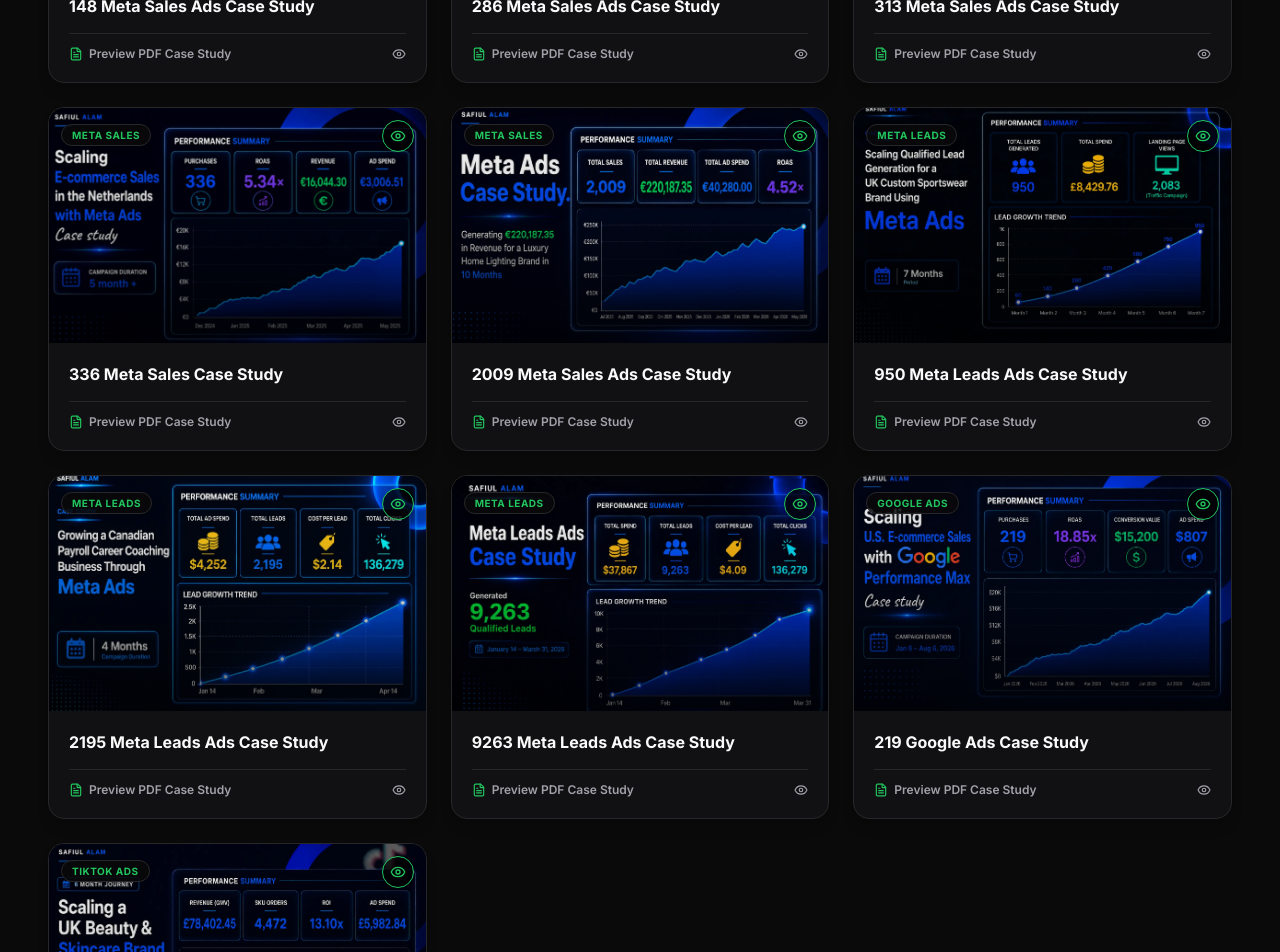
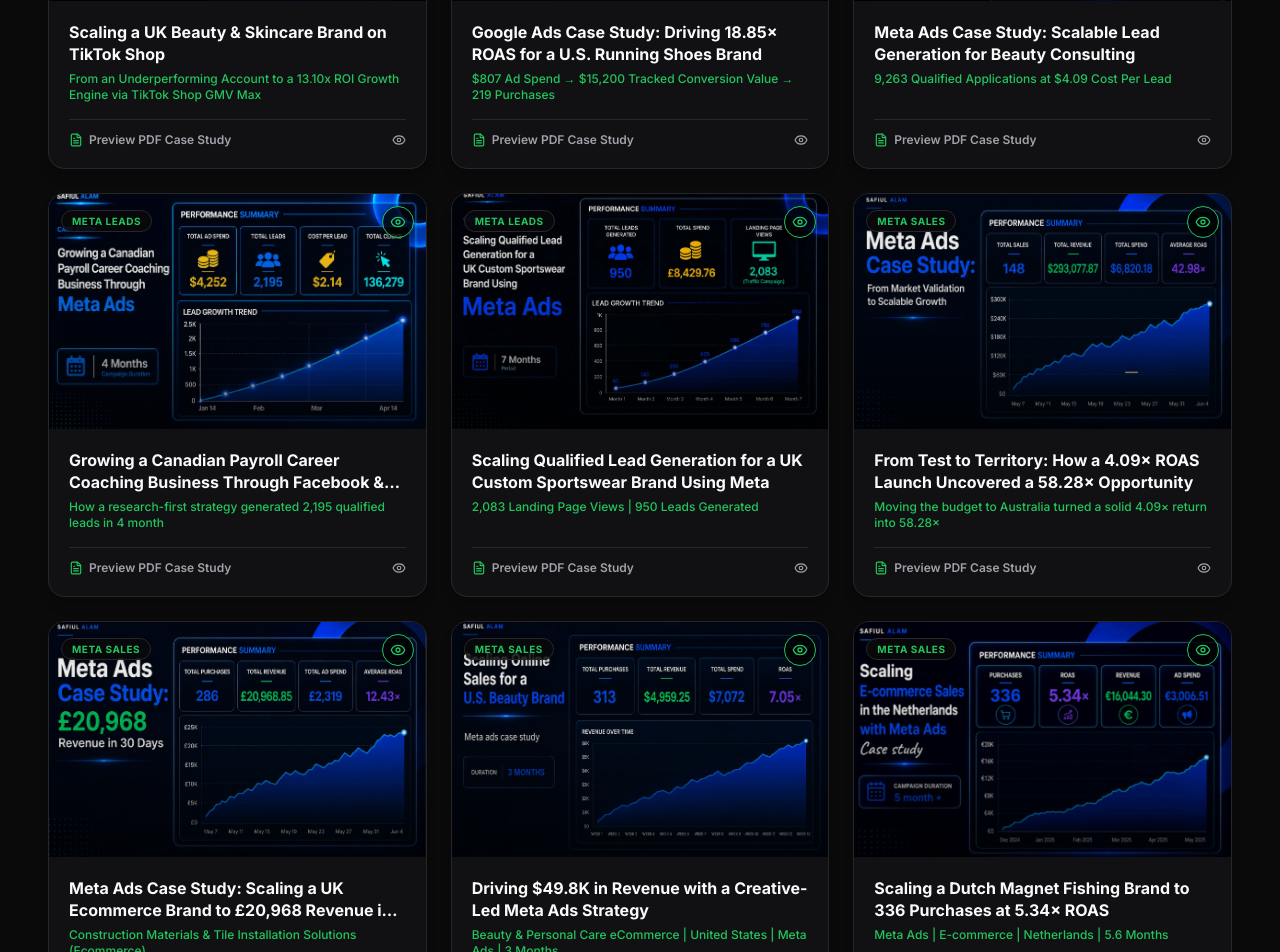
Before and after one commit to MdJowelAhmed/safiul-alam, a Next.js app: page / in a window 1280 px wide. Shown: the part 6120-7072 px from the top of the page. Built offline with nearby package versions, Linux system fonts and the light colour scheme.

Commit message:
feat: add CaseStudies component with interactive PDF preview modal

```diff
--- a/src/components/sections/CaseStudies.tsx
+++ b/src/components/sections/CaseStudies.tsx
@@ -12,6 +12,7 @@ export interface PDFCaseStudy {
   id: string;
   number: string;
   title: string;
+  subtitle?: string;
   platform: "Meta Sales" | "Meta Leads" | "Google Ads" | "TikTok Ads";
   image: string;
   pdfUrl: string;
@@ -19,9 +20,55 @@ export interface PDFCaseStudy {
 
 const pdfCaseStudies: PDFCaseStudy[] = [
   {
+    id: "4472-tiktok-sales",
+    number: "4472",
+    title: "Scaling a UK Beauty & Skincare Brand on TikTok Shop",
+    subtitle: "From an Underperforming Account to a 13.10x ROI Growth Engine via TikTok Shop GMV Max",
+    platform: "TikTok Ads",
+    image: "/assets/case-studies/Tiktok sales -4472.webp",
+    pdfUrl: "/case-studies-pdf/4472 Tiktok sales.pdf",
+  },
+  {
+    id: "219-google-ads",
+    number: "219",
+    title: "Google Ads Case Study: Driving 18.85× ROAS for a U.S. Running Shoes Brand",
+    subtitle: "$807 Ad Spend → $15,200 Tracked Conversion Value → 219 Purchases",
+    platform: "Google Ads",
+    image: "/assets/case-studies/Google sales-219.webp",
+    pdfUrl: "/case-studies-pdf/219 Google ads.pdf",
+  },
+  {
+    id: "9263-meta-leads",
+    number: "9263",
+    title: "Meta Ads Case Study: Scalable Lead Generation for Beauty Consulting",
+    subtitle: "9,263 Qualified Applications at $4.09 Cost Per Lead",
+    platform: "Meta Leads",
+    image: "/assets/case-studies/meta leads --9263.webp",
+    pdfUrl: "/case-studies-pdf/9263 Meta Leads ads .pdf",
+  },
+  {
+    id: "2195-meta-leads",
+    number: "2195",
+    title: "Growing a Canadian Payroll Career Coaching Business Through Facebook & Instagram Ads",
+    subtitle: "How a research-first strategy generated 2,195 qualified leads in 4 month",
+    platform: "Meta Leads",
+    image: "/assets/case-studies/meta-leads-2195.webp",
+    pdfUrl: "/case-studies-pdf/2195 Meta Leads Ads .pdf",
+  },
+  {
+    id: "950-meta-leads",
+    number: "950",
+    title: "Scaling Qualified Lead Generation for a UK Custom Sportswear Brand Using Meta",
+    subtitle: "2,083 Landing Page Views | 950 Leads Generated",
+    platform: "Meta Leads",
+    image: "/assets/case-studies/meta leads --950.webp",
+    pdfUrl: "/case-studies-pdf/950 Meta Leads ads.pdf",
+  },
+  {
     id: "148-meta-sales",
     number: "148",
-    title: "148 Meta Sales Ads Case Study",
+    title: "From Test to Territory: How a 4.09× ROAS Launch Uncovered a 58.28× Opportunity",
+    subtitle: "Moving the budget to Australia turned a solid 4.09× return into 58.28×",
     platform: "Meta Sales",
     image: "/assets/case-studies/meta sales --148.webp",
     pdfUrl: "/case-studies-pdf/148-Meta Sales ads .pdf",
@@ -29,7 +76,8 @@ const pdfCaseStudies: PDFCaseStudy[] = [
   {
     id: "286-meta-sales",
     number: "286",
-    title: "286 Meta Sales Ads Case Study",
+    title: "Meta Ads Case Study: Scaling a UK Ecommerce Brand to £20,968 Revenue in 30 Days",
+    subtitle: "Construction Materials & Tile Installation Solutions (Ecommerce)",
     platform: "Meta Sales",
     image: "/assets/case-studies/meta sales - 286.webp",
     pdfUrl: "/case-studies-pdf/286 Meta Sales ads .pdf",
@@ -37,7 +85,8 @@ const pdfCaseStudies: PDFCaseStudy[] = [
   {
     id: "313-meta-sales",
     number: "313",
-    title: "313 Meta Sales Ads Case Study",
+    title: "Driving $49.8K in Revenue with a Creative-Led Meta Ads Strategy",
+    subtitle: "Beauty & Personal Care eCommerce | United States | Meta Ads | 3 Months",
     platform: "Meta Sales",
     image: "/assets/case-studies/meta sales -313.webp",
     pdfUrl: "/case-studies-pdf/313 Meta Sales ads .pdf",
@@ -45,7 +94,8 @@ const pdfCaseStudies: PDFCaseStudy[] = [
   {
     id: "336-meta-sales",
     number: "336",
-    title: "336 Meta Sales Case Study",
+    title: "Scaling a Dutch Magnet Fishing Brand to 336 Purchases at 5.34× ROAS",
+    subtitle: "Meta Ads | E-commerce | Netherlands | 5.6 Months",
     platform: "Meta Sales",
     image: "/assets/case-studies/meta sales -336.webp",
     pdfUrl: "/case-studies-pdf/336-Meta Sales.pdf",
@@ -53,50 +103,11 @@ const pdfCaseStudies: PDFCaseStudy[] = [
   {
     id: "2009-meta-sales",
     number: "2009",
-    title: "2009 Meta Sales Ads Case Study",
+    title: "Scaling a Luxury Lighting Brand on Meta: 2,009 Purchases & €260K Revenue",
+    subtitle: "6.48x ROAS over 10-month scaling period in Netherlands",
     platform: "Meta Sales",
     image: "/assets/case-studies/Meta sales -2009.webp",
     pdfUrl: "/case-studies-pdf/2009 Meta sales ads.pdf",
-  },
-  {
-    id: "950-meta-leads",
-    number: "950",
-    title: "950 Meta Leads Ads Case Study",
-    platform: "Meta Leads",
-    image: "/assets/case-studies/meta leads --950.webp",
-    pdfUrl: "/case-studies-pdf/950 Meta Leads ads.pdf",
-  },
-  {
-    id: "2195-meta-leads",
-    number: "2195",
-    title: "2195 Meta Leads Ads Case Study",
-    platform: "Meta Leads",
-    image: "/assets/case-studies/meta-leads-2195.webp",
-    pdfUrl: "/case-studies-pdf/2195 Meta Leads Ads .pdf",
-  },
-  {
-    id: "9263-meta-leads",
-    number: "9263",
-    title: "9263 Meta Leads Ads Case Study",
-    platform: "Meta Leads",
-    image: "/assets/case-studies/meta leads --9263.webp",
-    pdfUrl: "/case-studies-pdf/9263 Meta Leads ads .pdf",
-  },
-  {
-    id: "219-google-ads",
-    number: "219",
-    title: "219 Google Ads Case Study",
-    platform: "Google Ads",
-    image: "/assets/case-studies/Google sales-219.webp",
-    pdfUrl: "/case-studies-pdf/219 Google ads.pdf",
-  },
-  {
-    id: "4472-tiktok-sales",
-    number: "4472",
-    title: "4472 TikTok Sales Case Study",
-    platform: "TikTok Ads",
-    image: "/assets/case-studies/Tiktok sales -4472.webp",
-    pdfUrl: "/case-studies-pdf/4472 Tiktok sales.pdf",
   },
 ];
 
@@ -139,9 +150,9 @@ export function CaseStudies() {
       <Container>
         <FadeIn>
           <SectionHeading
-            eyebrow="Verified PDF Documentation"
+            eyebrow="Verified Campaign Documentation"
             title="Case Studies"
-            description="Explore in-depth PDF case studies detailing strategy execution, ad performance, and business growth. Click any card to preview the full PDF document inside the modal."
+            description="Explore detailed PDF case studies featuring actual campaign titles, strategy execution, and verified growth results. Click any card to preview the full PDF report inside the modal."
             className="mb-12"
           />
         </FadeIn>
@@ -158,7 +169,7 @@ export function CaseStudies() {
                 onKeyDown={(e) => {
                   if (e.key === "Enter" || e.key === " ") setSelectedPdf(cs);
                 }}
-                title={`View ${cs.title} PDF Modal`}
+                title={`View ${cs.title}`}
               >
                 <HoverCard
                   className="group flex flex-col rounded-2xl border transition-all duration-300 overflow-hidden h-full shadow-lg group-hover:border-[var(--accent)]"
@@ -200,9 +211,15 @@ export function CaseStudies() {
 
                   {/* Card Body */}
                   <div className="flex flex-1 flex-col p-5">
-                    <h3 className="mb-4 text-base font-bold leading-snug group-hover:text-[var(--accent)] transition-colors duration-200" style={{ color: "var(--text)" }}>
+                    <h3 className="mb-1.5 text-base font-bold leading-snug group-hover:text-[var(--accent)] transition-colors duration-200 line-clamp-2" style={{ color: "var(--text)" }}>
                       {cs.title}
                     </h3>
+
+                    {cs.subtitle && (
+                      <p className="text-xs font-medium mb-4 line-clamp-2" style={{ color: "var(--accent)" }}>
+                        {cs.subtitle}
+                      </p>
+                    )}
 
                     {/* Open Modal CTA Footer */}
                     <div
@@ -272,7 +289,7 @@ export function CaseStudies() {
                       {selectedPdf.title}
                     </h3>
                     <p className="text-[11px] font-medium" style={{ color: "var(--text-muted)" }}>
-                      {selectedPdf.platform} • Case Study PDF
+                      {selectedPdf.platform} • {selectedPdf.subtitle || "Case Study PDF"}
                     </p>
                   </div>
                 </div>
```
